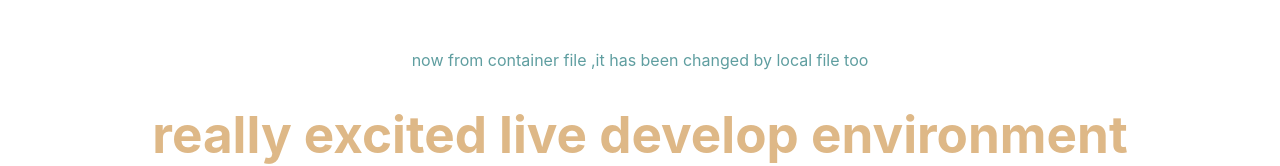
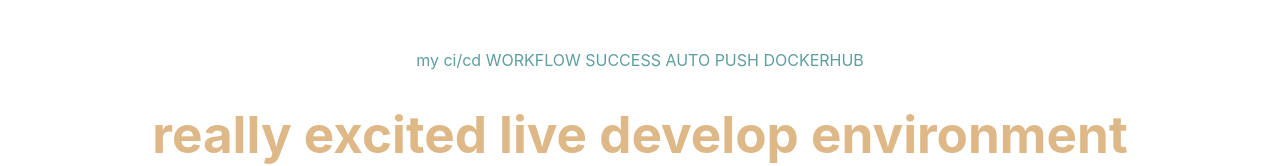
Before and after one commit to willindo/rect, a React (Vite) app: page / in a window 1280 px wide. Shown: the top 166 px of the page. Built offline with nearby package versions, Linux system fonts and the light colour scheme.

Commit message:
capitalize

```diff
--- a/src/App.jsx
+++ b/src/App.jsx
@@ -9,7 +9,7 @@ function App() {
 
   return (
     <>
-      <p>now from container file ,it has been changed by local file too</p>
+      <p>my ci/cd WORKFLOW SUCCESS AUTO PUSH DOCKERHUB</p>
       <h1>really excited live develop environment </h1>
       <h3>CI-CD DEPLOYMENT</h3>
       <Icons />
```
Also changed, not shown: 1 other file (tests, documents, lock files or other folders).
